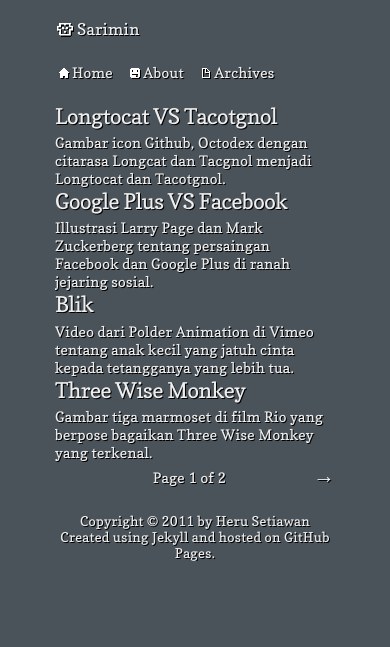
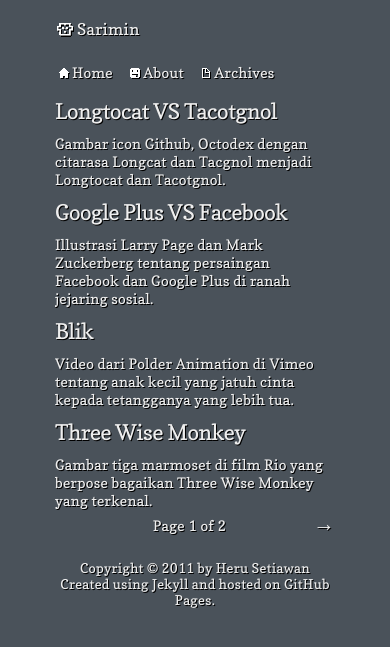
Before and after one commit to timbul/timbul.github.com, a Jekyll site: the page built from index.html, in a window 390 px wide. Shown: the top 647 px of the page. Built offline with Jekyll 4.4.1, drawn with Linux system fonts in a browser that asks for light colours; Markdown is read by kramdown in place of the engine named in the settings; the list of posts is cut into pages by our own code.

Commit message:
add media queries

```diff
--- a/404.html
+++ b/404.html
@@ -7,8 +7,9 @@
 <meta name="description" content="Heru's Personal blog" />
 <meta name="google-site-verification" content="560b5oVJ23apy5RcIC3H5kBgBqt7UhhuGLpr49riXAE" />
 <meta name="keywords" content="heru, setiawan, timbul, timbulog" />
-<meta name="viewport" content="width=device-width, initial-scale=1"/>
+<meta name="viewport" content="width=device-width; initial-scale=1.0" />
 <link href='/css/main.css' rel='stylesheet' type='text/css' />
+<link href="/css/media-queries.css" rel="stylesheet" type="text/css" />
 <link rel="shortcut icon" href="/images/favicon.png" type="image/x-icon" />
 <link href='/atom.xml' rel='alternate' title='Timbulog' type='application/atom+xml'/>
 <script type="text/javascript" src="/js/html5.js"></script>
--- a/_layouts/default.html
+++ b/_layouts/default.html
@@ -7,8 +7,9 @@
 <meta name="description" content="Heru's Personal blog" />
 <meta name="google-site-verification" content="560b5oVJ23apy5RcIC3H5kBgBqt7UhhuGLpr49riXAE" />
 <meta name="keywords" content="heru, setiawan, timbul, timbulog" />
-<meta name="viewport" content="width=device-width, initial-scale=1"/>
+<meta name="viewport" content="width=device-width; initial-scale=1.0" />
 <link href='/css/main.css' rel='stylesheet' type='text/css' />
+<link href="/css/media-queries.css" rel="stylesheet" type="text/css" />
 <link rel="shortcut icon" href="/images/favicon.png" type="image/x-icon" />
 <link href='/atom.xml' rel='alternate' title='Timbulog' type='application/atom+xml'/>
 <script type="text/javascript" src="/js/html5.js"></script>
--- a/_posts/2011-07-27-Blik.markdown
+++ b/_posts/2011-07-27-Blik.markdown
@@ -5,10 +5,10 @@
 excerpt: "Video dari Polder Animation di Vimeo tentang anak kecil yang jatuh cinta kepada tetangganya yang lebih tua."
 ---
 
-<div class="vid-wrap"><div class="vid-container"><iframe src="http://player.vimeo.com/video/25475500?title=0&amp;byline=0&amp;portrait=0" width="500" height="281"></iframe></div></div>
+<div class="vidvim"><iframe src="http://player.vimeo.com/video/25475500?title=0&amp;byline=0&amp;portrait=0" width="500" height="281" frameborder="0"></iframe></div>
 
 Video dengan teknologi 3D Animasi yang berdurasi 8 menit, bercerita tentang anak kecil yang baru pindah rumah dan jatuh cinta kepada tetangganya yang lebih tua.
-
+<div class="vidyou"><iframe width="500" height="311" src="http://www.youtube.com/embed/KJ19PJ7-SWc" frameborder="0" allowfullscreen></iframe></div>
 Ceritanya memang sederhana, tetapi yang membuat unik adalah di dalam video ini, pemerannya tidak berbicara dan tanpa ekspresi wajah, cuma memakai bahasa tubuh dan kita tetap bisa tahu jalan ceritanya. Two Thumbs Up!
 
 Source: [Polder Animation](http://www.polderanimation.com/)
--- a/css/main.css
+++ b/css/main.css
@@ -81,23 +81,14 @@
 .tengah { text-align: center; }
 .right { text-align: right; }
 .gambar { background: url('/images/bgr.png') left bottom no-repeat; padding-bottom: 10px; position: relative; background-size:100%;}
-.vid-wrap{ background: url('/images/bgr.png') left bottom no-repeat; padding-bottom: 10px; position: relative; background-size:100%;max-width:100%;}
-.vid-container iframe,
-.vid-container object,
-.vid-container embed {
-	position: absolute;
-	top: 0;
-	left: 0;
-	width: 100%;
-	height: 100%;
-}
+.vidvim, .vidyou { background: url('/images/bgr.png') left bottom no-repeat; padding-bottom: 5px; position: relative; background-size:100%;}
 footer { font-size: 0.938em; margin: 20px auto; }
 footer p{margin:0;}
-header { margin: 30px auto; line-height:2em;}
+header { margin: 30px auto 10px; line-height:2em;}
 .prev, .next, header, h1, h2 { text-shadow: 2px 2px 0 #000000;}
 .prev, .next { font-size: 1.5em; font-weight: bold; }
 .totpages { line-height: 2em; text-align: center; }
-.judul {margin:0 0 10px;}
+.judul {margin:10px 0;}
 
 .satu { width:120px;}
 .dua { width:240px; }
@@ -121,116 +112,3 @@
 	width: auto;
 	display: inline-block;
 }
-
-@media only screen and (min-width: 600px) and (max-width: 767px) {
-.satu { display:none !important; }
-.enam {padding-left:0 !important;}
-.dua { width:240px; }
-.tiga, .empat { width:500px; }
-
-.column {
-	margin: 0 10px;
-	overflow: hidden;
-	float: left;
-	display: inline;
-}
-.row {
-	width: 520px;
-	margin: 0 auto;
-	overflow: hidden;
-}
-.row .row {
-	margin: 0 -5px;
-	width: auto;
-	display: inline-block;
-}
-
-	}
-
-@media only screen and (min-width: 480px) and (max-width: 599px) {
-header{margin:25px auto;}
-.gambar { padding-bottom: 9px;}
-nav ul { text-align:left; margin:0;}
-nav ul li{ margin: 2px 2px 0 0;}
-.satu { display:none !important; }
-.enam {padding-left:0 !important;}
-.tiga, .empat { width:450px; }
-.dua { width:215px; }
-
-.column {
-	margin: 0 10px;
-	overflow: hidden;
-	float: left;
-	display: inline;
-}
-.row {
-	width: 470px;
-	margin: 0 auto;
-	overflow: hidden;
-}
-.row .row {
-	margin: 0 -5px;
-	width: auto;
-	display: inline-block;
-}
-}
-
-@media only screen and (max-width: 479px) {
-body {font: 0.8em 'CopseRegular',Georgia,"Times New Roman",Times,serif;}
-header{margin:10px auto;}
-h2 {font-size:1.5em;}
-.satu { display:none !important; }
-.enam {padding-left:0 !important;}
-.tiga, .empat, .dua { width:220px; }
-nav ul { text-align:left; margin:10px 0 0;}
-.gambar { padding-bottom: 6px;}
-nav ul li{ margin: 0 10px 0 0;}
-.prev, .next, header, h1, h2 { text-shadow: 1px 1px 0 #000000;}
-.column {
-	margin: 0 4px;
-	overflow: hidden;
-	float: left;
-	display: inline;
-}
-.row {
-	width: 232px;
-	margin: 0 auto;
-	overflow: hidden;
-}
-.row .row {
-	margin: 0 -3px;
-	width: auto;
-	display: inline-block;
-}
-}
-
-
-@media only screen and (min-width: 320px) and (max-width: 479px) {
-body {font: 0.9em 'CopseRegular',Georgia,"Times New Roman",Times,serif;}
-header{margin:15px auto;}
-h2 {font-size:1.5em;}
-nav ul { text-align:left; margin:15px 0 0;}
-nav ul li{ margin: 0 10px 0 0;}
-.prev, .next, header, h1, h2 { text-shadow: 1px 1px 0 #000000;}
-.gambar { padding-bottom: 6px;}
-.satu { display:none !important; }
-.enam {padding-left:0 !important;}
-.tiga, .empat, .dua { width:280px; }
-
-.column {
-	margin: 0 10px;
-	overflow: hidden;
-	float: left;
-	display: inline;
-}
-.row {
-	width: 300px;
-	margin: 0 auto;
-	overflow: hidden;
-}
-.row .row {
-	margin: 0 -5px;
-	width: auto;
-	display: inline-block;
-}
-}
--- /dev/null
+++ b/css/media-queries.css
@@ -0,0 +1,140 @@
+@media screen and (max-width: 767px) {
+.satu { display:none !important; }
+.enam {padding-left:0 !important;}
+.dua { width:240px; }
+.tiga, .empat { width:500px; }
+
+.column {
+	margin: 0 10px;
+	overflow: hidden;
+	float: left;
+	display: inline;
+}
+.row {
+	width: 520px;
+	margin: 0 auto;
+	overflow: hidden;
+}
+.row .row {
+	margin: 0 -5px;
+	width: auto;
+	display: inline-block;
+}
+
+	}
+
+@media screen and (max-width: 600px) {
+.gambar { padding-bottom: 9px;}
+.vidvim, .vidyou { padding-bottom: 3px;}
+nav ul { text-align:left; margin:0;}
+nav ul li{ margin: 2px 2px 0 0;}
+.satu { display:none !important; }
+.enam {padding-left:0 !important;}
+.tiga, .empat { width:450px; }
+.dua { width:215px; }
+
+.column {
+	margin: 0 10px;
+	overflow: hidden;
+	float: left;
+	display: inline;
+}
+.row {
+	width: 470px;
+	margin: 0 auto;
+	overflow: hidden;
+}
+.row .row {
+	margin: 0 -5px;
+	width: auto;
+	display: inline-block;
+}
+
+.vidvim iframe {
+	width: 100%;
+	height: 253px;
+}
+
+.vidyou iframe {
+	width: 450px;
+	height: 283px;
+}
+}
+
+@media screen and (max-width: 480px) {
+body {font: 0.9em 'CopseRegular',Georgia,"Times New Roman",Times,serif;}
+header{margin:15px auto 0;}
+h2 {font-size:1.5em; margin-top:10px;}
+nav ul { text-align:left; margin:15px 0 0;}
+nav ul li{ margin: 0 10px 0 0;}
+.prev, .next, header, h1, h2 { text-shadow: 1px 1px 0 #000000;}
+.gambar { padding-bottom: 6px;}
+.vidvim, .vidyou { padding-bottom: 1px;}
+.satu { display:none !important; }
+.enam {padding-left:0 !important;}
+.tiga, .empat, .dua { width:280px; }
+
+.column {
+	margin: 0 10px;
+	overflow: hidden;
+	float: left;
+	display: inline;
+}
+.row {
+	width: 300px;
+	margin: 0 auto;
+	overflow: hidden;
+}
+.row .row {
+	margin: 0 -5px;
+	width: auto;
+	display: inline-block;
+}
+
+.vidvim iframe {
+	width: 100%;
+	height: 158px;
+}
+.vidyou iframe {
+	width: 280px;
+	height: 187px;
+}
+}
+
+@media screen and (max-width: 320px) {
+body {font: 0.8em 'CopseRegular',Georgia,"Times New Roman",Times,serif;}
+header{margin:10px auto 0;}
+h2 {font-size:1.5em;}
+.satu { display:none !important; }
+.enam {padding-left:0 !important;}
+.tiga, .empat, .dua { width:220px; }
+nav ul { text-align:left; margin:10px 0 0;}
+.gambar { padding-bottom: 6px;}
+.vidvim, .vidyou { padding-bottom: 1px;}
+nav ul li{ margin: 0 10px 0 0;}
+.prev, .next, header, h1, h2 { text-shadow: 1px 1px 0 #000000;}
+.column {
+	margin: 0 4px;
+	overflow: hidden;
+	float: left;
+	display: inline;
+}
+.row {
+	width: 232px;
+	margin: 0 auto;
+	overflow: hidden;
+}
+.row .row {
+	margin: 0 -3px;
+	width: auto;
+	display: inline-block;
+}
+.vidvim iframe {
+	width: 100%;
+	height: 124px;
+}
+.vidyou iframe {
+	width: 220px;
+	height: 153px;
+}
+}
--- a/index.html
+++ b/index.html
@@ -5,7 +5,7 @@
 {% for post in paginator.posts %}
 <div class="post"  id="postid-{{post.id}}">
 <div class="row">
-<div class="column tiga enam"><h2><a href="{{post.url}}">{{ post.title }}</a></h2></div>
+<div class="column tiga enam"><h2 class="judul"><a href="{{post.url}}">{{ post.title }}</a></h2></div>
 </div>
 <div class="row">
 	<div  class="column satu">
```
